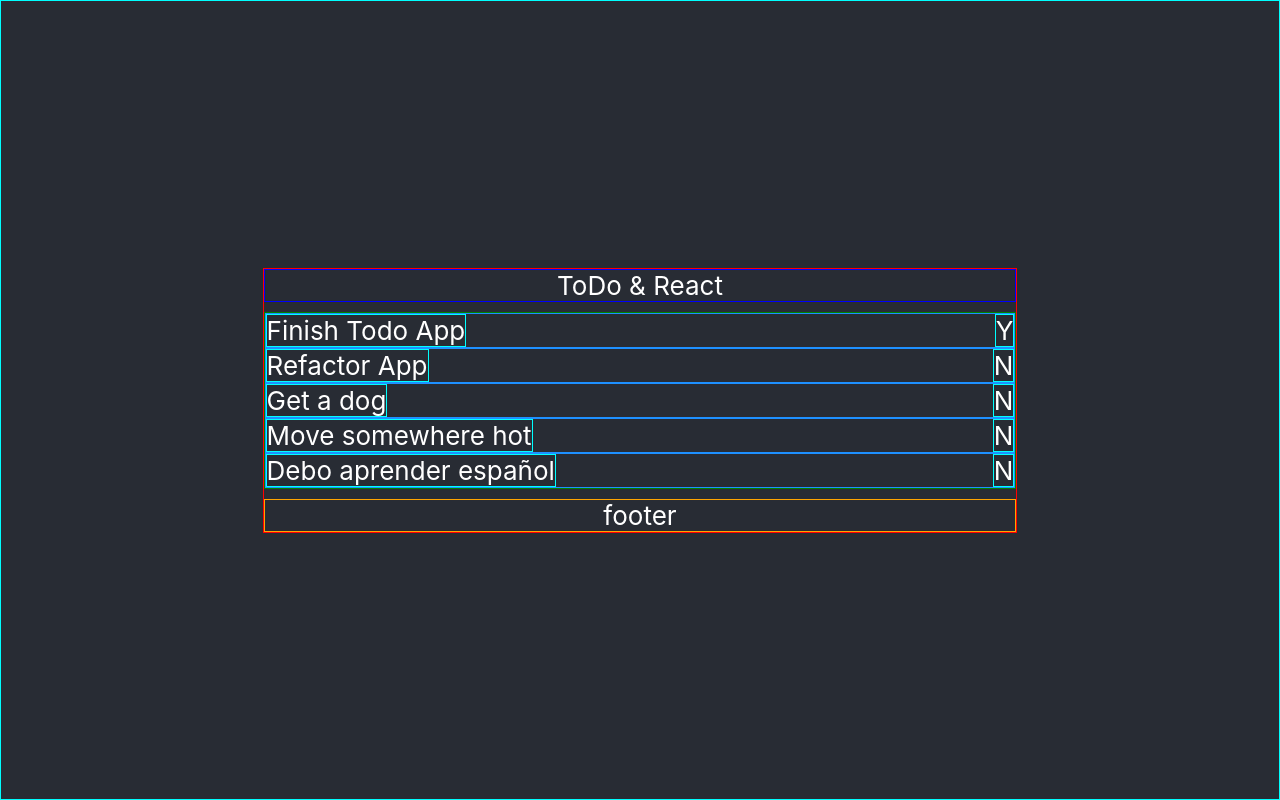
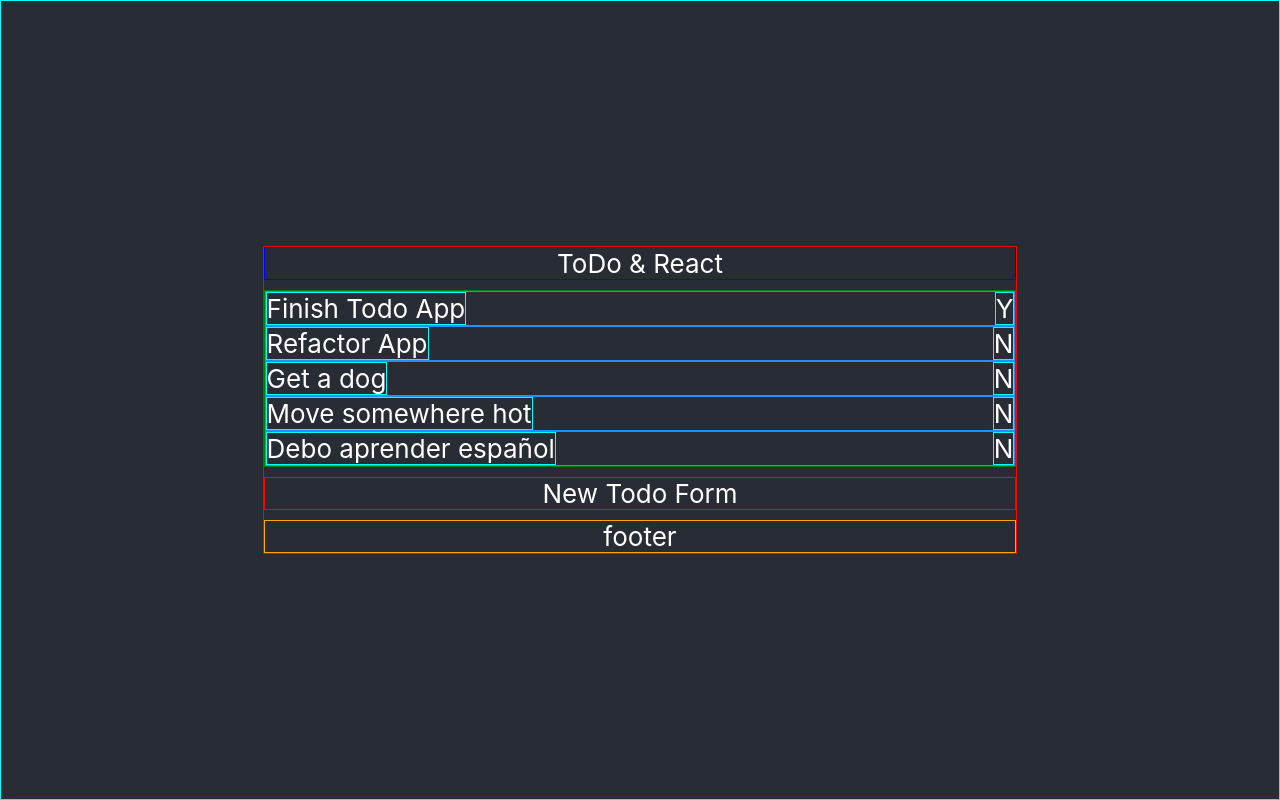
Before and after one commit to orjon/react-todo, a React (Create React App) app: page / in a window 1280 px wide. Built offline with nearby package versions, Linux system fonts and the light colour scheme.

Commit message:
New Todo form class added. Styling updates

```diff
--- a/src/Todo.css
+++ b/src/Todo.css
@@ -8,8 +8,10 @@
 
 .Todo-text {
   border: 1px solid cyan;
+  text-align: left;
 }
 
 .Todo-done {
+  margin-left: 10px;
   border: 1px solid cyan;
 }
--- a/src/TodoList.js
+++ b/src/TodoList.js
@@ -1,5 +1,6 @@
 import React, { Component } from 'react';
 import Todo from './Todo';
+import TodoNew from './TodoNew';
 import {v4 as uuid} from 'uuid';
 import './TodoList.css';
 
@@ -27,9 +28,13 @@
 
   render(){
     return(
-      <div className='TodoList'>
-        {this.createList()}
+      <div>
+        <div className='TodoList'>
+          {this.createList()}
+        </div>
+        <TodoNew />
       </div>
+
     )
   }
 }
--- /dev/null
+++ b/src/TodoNew.css
@@ -0,0 +1,4 @@
+.Todo-new {
+  margin-top: 10px;
+  border: 1px solid red;
+}
--- /dev/null
+++ b/src/TodoNew.js
@@ -0,0 +1,14 @@
+import React, { Component } from 'react';
+import './TodoNew.css';
+
+class TodoNew extends Component {
+  render(){
+    return(
+      <div className='Todo-new'>
+        New Todo Form
+      </div>
+    )
+  }
+}
+
+export default TodoNew;
```
Also changed, not shown: screenshots/screenshot.png.
